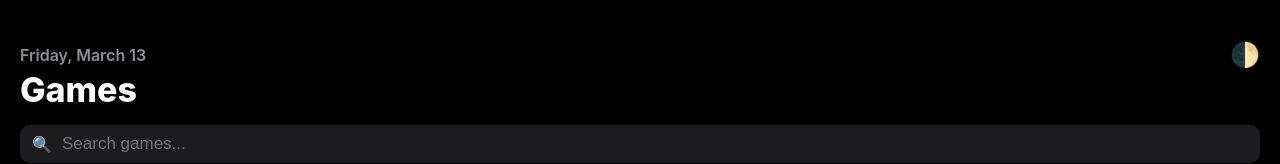
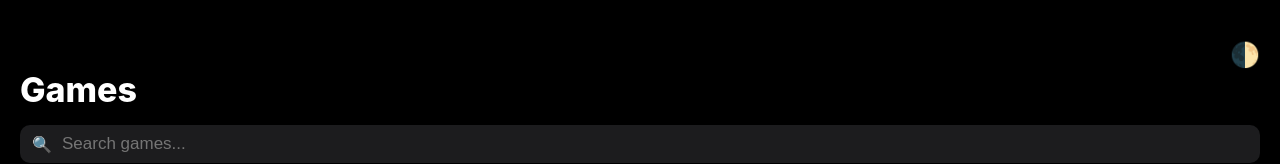
Before and after one commit to moneyenr123/JC-Unblocked-Games-Releases-, a plain HTML site: page index.html in a window 1280 px wide. Shown: the top 164 px of the page. Drawn offline with Linux system fonts and the light colour scheme.

Commit message:
Update index.html

```diff
--- a/index.html
+++ b/index.html
@@ -154,7 +154,7 @@
     <div id="home-view" class="view active">
         <header>
             <div class="header-top">
-                <span style="color: var(--ios-secondary); font-weight: 600;">Friday, March 13</span>
+                <span style="color: var(--ios-secondary); font-weight: 600;"></span>
                 <span class="theme-toggle" onclick="toggleTheme()">🌓</span>
             </div>
             <h1>Games</h1>
```
